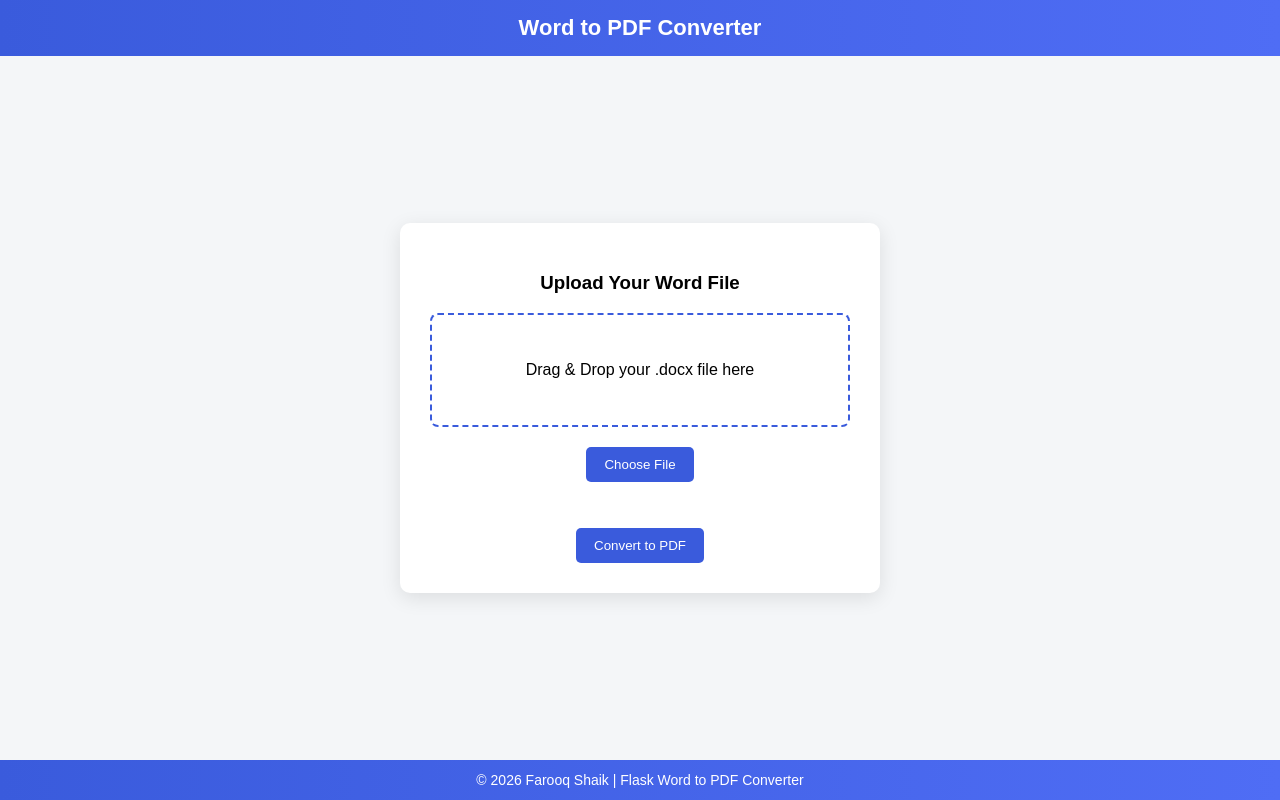
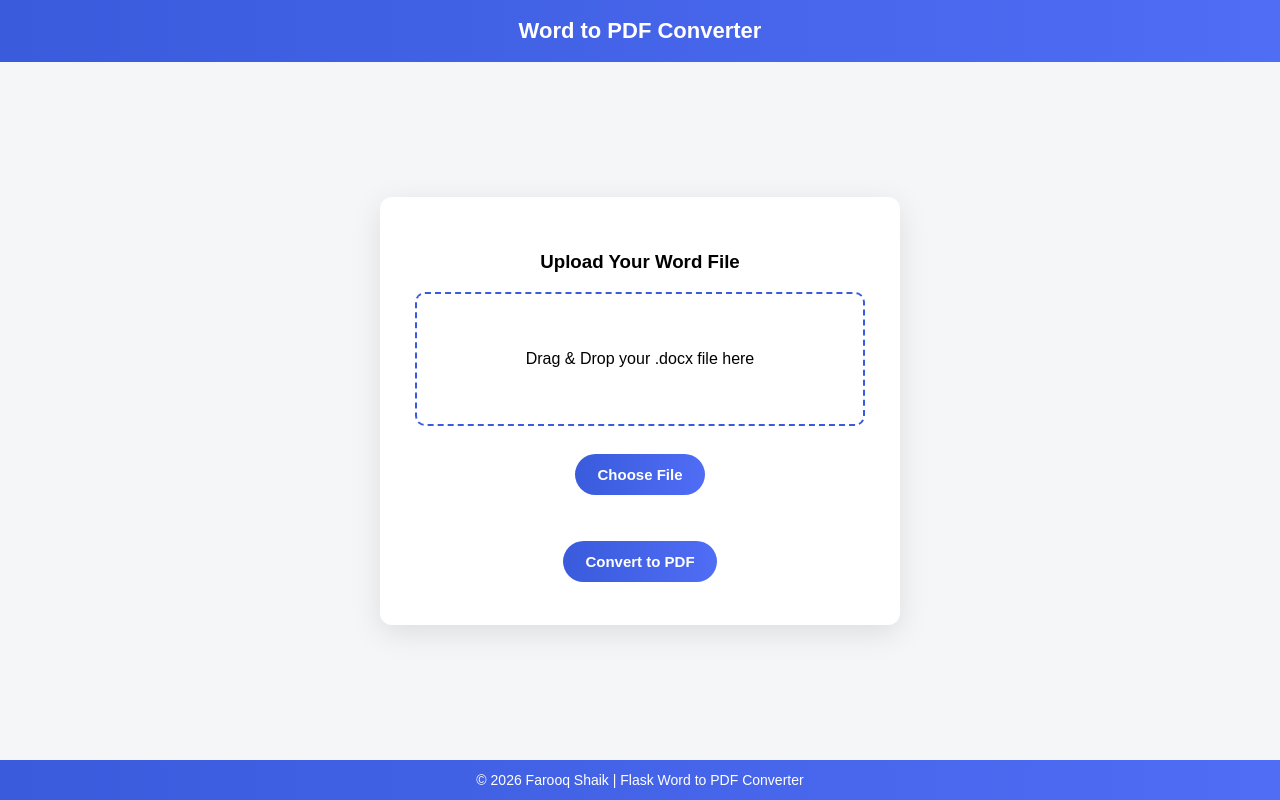
Before and after one commit to funfarooq/word-to-pdf, a Flask app: page / in a window 1280 px wide. Run offline with Flask 3, Linux system fonts and the light colour scheme.

Commit message:
Update index.html

```diff
--- a/templates/index.html
+++ b/templates/index.html
@@ -19,7 +19,7 @@ header {
     background: linear-gradient(90deg, #3a5bdc, #4f6df5);
     color: white;
     text-align: center;
-    padding: 15px;
+    padding: 18px;
     font-size: 22px;
     font-weight: bold;
 }
@@ -34,18 +34,18 @@ header {
 
 .box {
     background: white;
-    padding: 30px;
-    width: 420px;
-    border-radius: 10px;
-    box-shadow: 0 5px 20px rgba(0,0,0,0.1);
+    padding: 35px;
+    width: 450px;
+    border-radius: 12px;
+    box-shadow: 0 8px 30px rgba(0,0,0,0.1);
     text-align: center;
 }
 
 /* Drag Area */
 .drop-area {
     border: 2px dashed #3a5bdc;
-    border-radius: 8px;
-    padding: 30px;
+    border-radius: 10px;
+    padding: 40px;
     margin-bottom: 20px;
     transition: 0.3s;
 }
@@ -56,29 +56,57 @@ header {
 
 /* Buttons */
 .btn {
-    background: #3a5bdc;
+    background: linear-gradient(90deg, #3a5bdc, #4f6df5);
     color: white;
     border: none;
-    padding: 10px 18px;
-    border-radius: 5px;
+    padding: 12px 22px;
+    border-radius: 30px;
     cursor: pointer;
+    font-size: 15px;
+    font-weight: bold;
     transition: 0.3s;
-    display: inline-block;
+    margin: 8px 5px;
 }
 
 .btn:hover {
-    background: #2f4ecb;
+    transform: translateY(-2px);
+    box-shadow: 0 5px 15px rgba(0,0,0,0.2);
+}
+
+.btn:disabled {
+    opacity: 0.6;
+    cursor: not-allowed;
 }
 
 .file-name {
-    margin-top: 10px;
+    margin-top: 12px;
     font-size: 14px;
     color: #333;
 }
 
-/* Hide default input */
 input[type="file"] {
     display: none;
+}
+
+/* Spinner */
+.spinner {
+    display: none;
+    margin-top: 20px;
+}
+
+.loader {
+    border: 5px solid #f3f3f3;
+    border-top: 5px solid #3a5bdc;
+    border-radius: 50%;
+    width: 40px;
+    height: 40px;
+    animation: spin 1s linear infinite;
+    margin: auto;
+}
+
+@keyframes spin {
+    0% { transform: rotate(0deg); }
+    100% { transform: rotate(360deg); }
 }
 
 /* Footer */
@@ -102,13 +130,12 @@ footer {
     <div class="box">
         <h3>Upload Your Word File</h3>
 
-        <form action="/convert" method="post" enctype="multipart/form-data">
+        <form id="uploadForm" action="/convert" method="post" enctype="multipart/form-data">
 
             <div class="drop-area" id="dropArea">
                 <p>Drag & Drop your .docx file here</p>
             </div>
 
-            <!-- Choose Button -->
             <button type="button" class="btn" onclick="document.getElementById('fileInput').click()">
                 Choose File
             </button>
@@ -117,9 +144,16 @@ footer {
 
             <div class="file-name" id="fileName"></div>
 
-            <br><br>
+            <br>
 
-            <button type="submit" class="btn">Convert to PDF</button>
+            <button type="submit" class="btn" id="convertBtn">
+                Convert to PDF
+            </button>
+
+            <div class="spinner" id="spinner">
+                <div class="loader"></div>
+                <p>Converting... Please wait</p>
+            </div>
 
         </form>
     </div>
@@ -133,32 +167,39 @@ footer {
 const dropArea = document.getElementById("dropArea");
 const fileInput = document.getElementById("fileInput");
 const fileName = document.getElementById("fileName");
+const form = document.getElementById("uploadForm");
+const spinner = document.getElementById("spinner");
+const convertBtn = document.getElementById("convertBtn");
 
-// Show file name when selected
+// Show file name
 fileInput.addEventListener("change", function() {
     if (fileInput.files.length > 0) {
         fileName.textContent = "Selected: " + fileInput.files[0].name;
     }
 });
 
-// Drag over
+// Drag events
 dropArea.addEventListener("dragover", function(e) {
     e.preventDefault();
     dropArea.classList.add("dragover");
 });
 
-// Drag leave
 dropArea.addEventListener("dragleave", function() {
     dropArea.classList.remove("dragover");
 });
 
-// Drop
 dropArea.addEventListener("drop", function(e) {
     e.preventDefault();
     dropArea.classList.remove("dragover");
     fileInput.files = e.dataTransfer.files;
     fileName.textContent = "Selected: " + e.dataTransfer.files[0].name;
 });
+
+// Show spinner on submit
+form.addEventListener("submit", function() {
+    spinner.style.display = "block";
+    convertBtn.disabled = true;
+});
 </script>
 
 </body>
```
